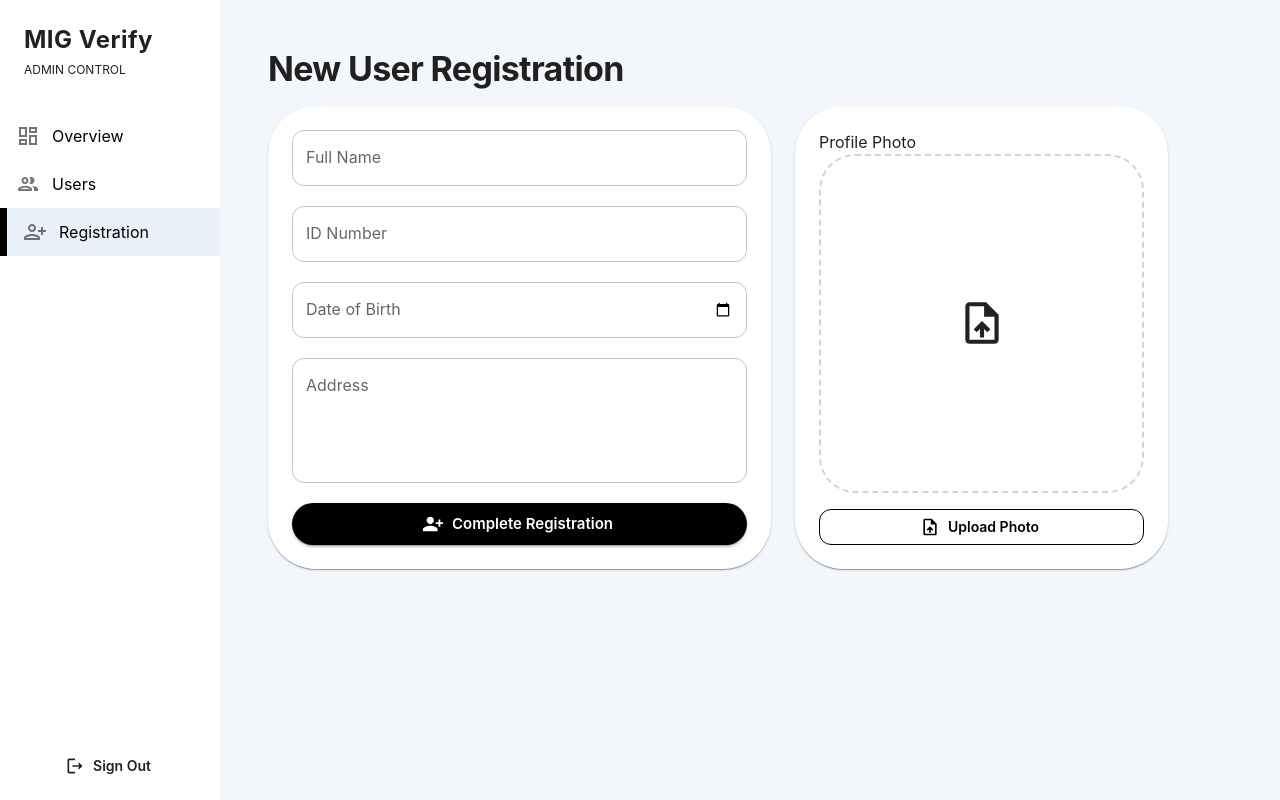
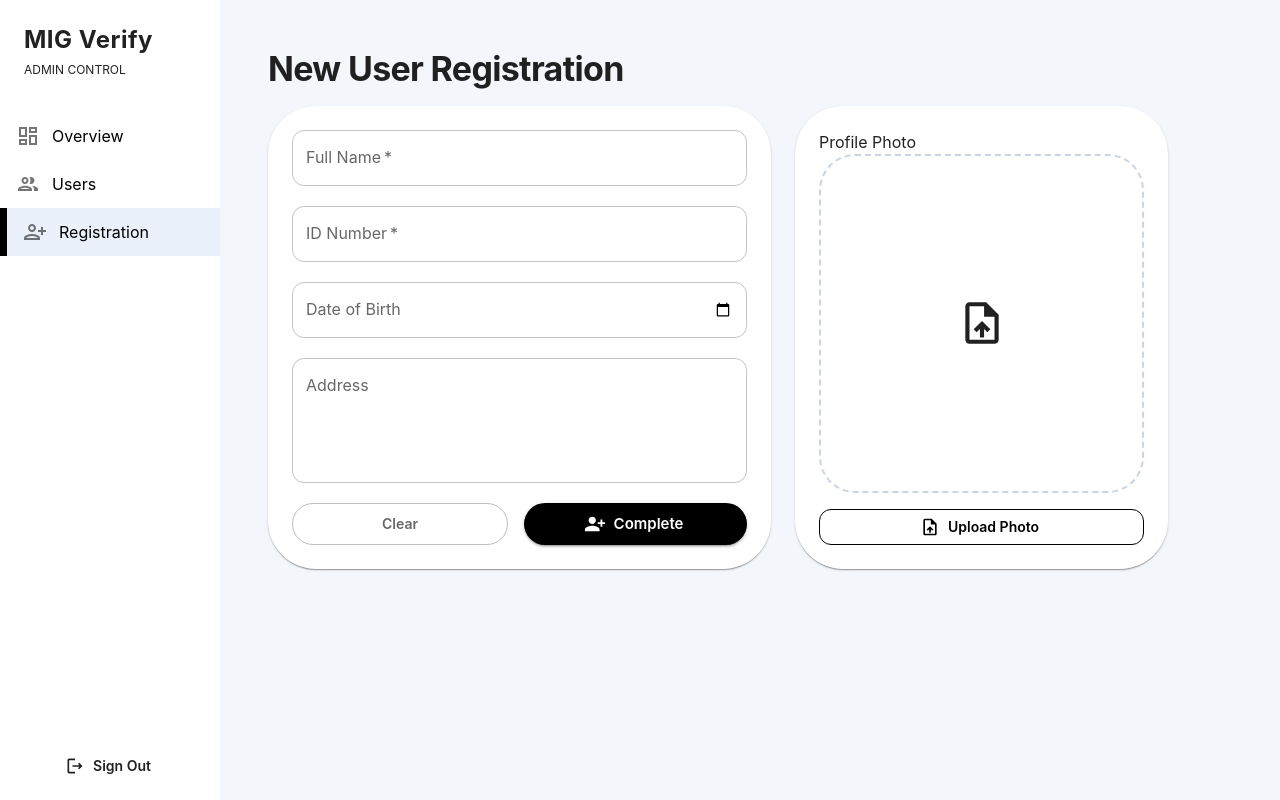
Before and after one commit to fanuel-endeshaw/MigVerify-frontend, a React (Vite) app: page /dashboard/registration in a window 1280 px wide. Built offline with nearby package versions, Linux system fonts and the light colour scheme; sample sign-in values are in the browser's storage.

Commit message:
version1

```diff
--- a/src/pages/Registration.jsx
+++ b/src/pages/Registration.jsx
@@ -39,7 +39,17 @@
       [field]: e.target.value,
     }));
   };
-
+  const handleReset = () => {
+    setRegistrationError("");
+    setForm({
+      fullName: "",
+      id_number: "",
+      dateOfBirth: "",
+      address: "",
+      photo: "",
+      photoFile: null,
+    });
+  };
   // ✅ PHOTO UPLOAD
   const handlePhotoUpload = (event) => {
     const file = event.target.files?.[0];
@@ -128,6 +138,7 @@
 
                 <TextField
                   label="Full Name"
+                  required
                   fullWidth
                   value={form.fullName}
                   onChange={handleChange("fullName")}
@@ -135,6 +146,7 @@
 
                 <TextField
                   label="ID Number"
+                  required
                   fullWidth
                   value={form.id_number}
                   onChange={handleChange("id_number")}
@@ -171,6 +183,23 @@
                 />
 
                 <Box mt="auto">
+                  <Stack direction="row" spacing={2}>
+                    {/* CLEAR BUTTON */}
+                    <Button
+                      variant="outlined"
+                      fullWidth
+                      onClick={handleReset}
+                      sx={{
+                        borderRadius: 2,
+                        textTransform: "none",
+                        borderColor: "grey.400",
+                        color: "text.secondary",
+                      }}
+                    >
+                      Clear
+                    </Button>
+
+                    {/* SUBMIT BUTTON */}
                     <Button
                       type="submit"
                       variant="contained"
@@ -190,10 +219,9 @@
                         backgroundColor: "black",
                       }}
                     >
-                    {registrationLoading
-                      ? "Processing..."
-                      : "Complete Registration"}
+                      {registrationLoading ? "Processing..." : "Complete"}
                     </Button>
+                  </Stack>
                 </Box>
               </Stack>
             </Paper>
--- a/src/routes/AppRoutes.jsx
+++ b/src/routes/AppRoutes.jsx
@@ -4,7 +4,7 @@
 import Overview from "../pages/Overview";
 import Users from "../pages/Users";
 import Registration from "../pages/Registration";
-import AdminProfile from "../pages/AdminProfile";
+// import AdminProfile from "../pages/AdminProfile";
 import ProtectedRoute from "../components/ProtectedRoute";
 
 export default function AppRoutes() {
```
Lines whose indentation alone changed are shown as unchanged.
